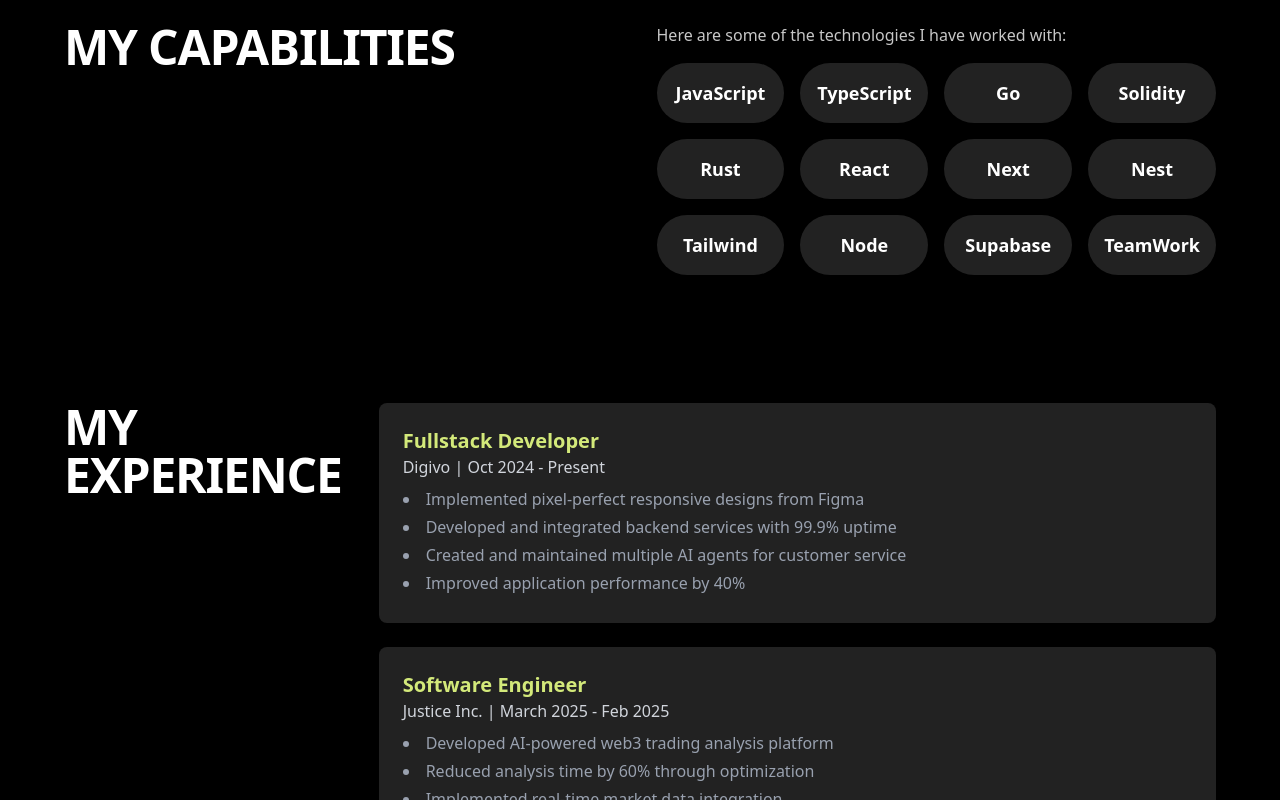
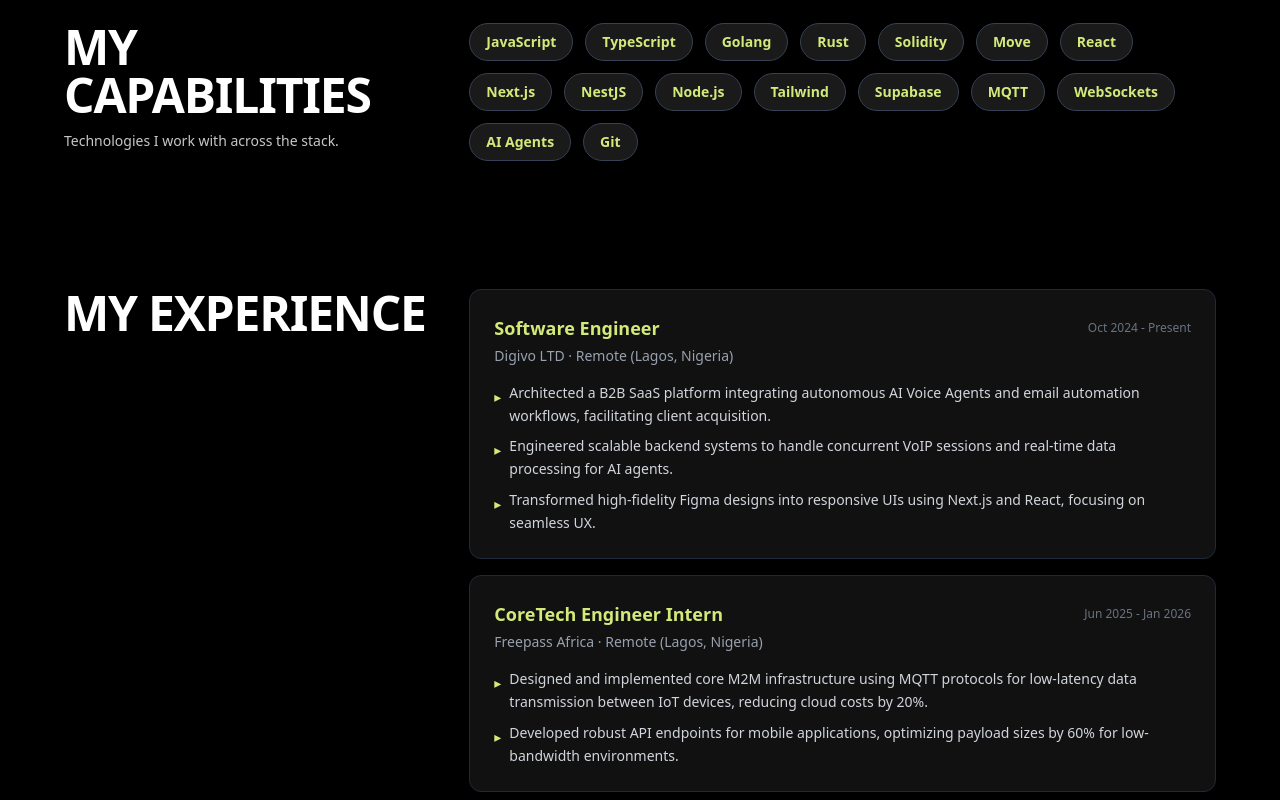
Before and after one commit to MikeyA-yo/ay10xdevportfolio, a Next.js app: page /about in a window 1280 px wide. Shown: the part 540-1340 px from the top of the page. Built offline with nearby package versions, Linux system fonts and the light colour scheme.

Commit message:
feat:made about changes

```diff
--- a/components/about.tsx
+++ b/components/about.tsx
@@ -1,4 +1,7 @@
+"use client";
+
 import Link from "next/link";
+import { motion } from "motion/react";
 import { FaXTwitter, FaGithub, FaDownload } from "react-icons/fa6";
 
 export function AboutM() {
@@ -52,118 +55,129 @@ export function AboutM() {
   );
 }
 
+const skills = [
+  "JavaScript",
+  "TypeScript",
+  "Golang",
+  "Rust",
+  "Solidity",
+  "Move",
+  "React",
+  "Next.js",
+  "NestJS",
+  "Node.js",
+  "Tailwind",
+  "Supabase",
+  "MQTT",
+  "WebSockets",
+  "AI Agents",
+  "Git",
+];
+
 export function Skills() {
   return (
-    <>
     <section className="text-white py-16 px-10 md:px-8 lg:px-16">
-        <div className="flex flex-col md:flex-row gap-4 justify-between">
-          <div>
+      <div className="flex flex-col md:flex-row gap-8 justify-between">
+        <div className="md:w-1/3">
           <h2 className="text-4xl md:text-4xl lg:text-5xl font-bold uppercase tracking-tight">
             My Capabilities
           </h2>
+          <p className="text-[#C7C7C7] mt-3 text-sm">
+            Technologies I work with across the stack.
+          </p>
         </div>
-          <div>
-            <p className="text-[#C7C7C7]">
-              Here are some of the technologies I have worked with:
-            </p>
-            <div className="grid grid-cols-2 md:grid-cols-3 lg:grid-cols-4 gap-4 mt-4">
-              {[
-                "JavaScript",
-                "TypeScript",
-                "Go",
-                "Solidity",
-                "Rust",
-                "React",
-                "Next",
-                "Nest",
-                "Tailwind",
-                "Node",
-                "Supabase",
-                "TeamWork",
-              ].map((skill, index) => (
-                <div
+        <div className="md:w-2/3 flex flex-wrap gap-3">
+          {skills.map((skill, index) => (
+            <motion.span
               key={index}
-                  className="bg-[#222222] p-4 rounded-full flex items-center justify-center text-center hover:bg-[#D3E97A] hover:text-black transform hover:scale-110 transition-all duration-300 ease-in-out"
+              initial={{ opacity: 0, scale: 0.75 }}
+              whileInView={{ opacity: 1, scale: 1 }}
+              viewport={{ once: true }}
+              transition={{ duration: 0.3, delay: index * 0.04 }}
+              whileHover={{ scale: 1.1 }}
+              className="bg-[#1a1a1a] border border-gray-700 text-[#D3E97A] px-4 py-2 rounded-full text-sm font-semibold cursor-default hover:bg-[#D3E97A] hover:text-black transition-colors duration-200"
             >
-                  <p className="text-lg font-semibold">{skill}</p>
-                </div>
+              {skill}
+            </motion.span>
           ))}
         </div>
       </div>
-        </div>
     </section>
-    </>
   );
 }
 
+const experiences = [
+  {
+    position: "Software Engineer",
+    company: "Digivo LTD",
+    location: "Remote (Lagos, Nigeria)",
+    duration: "Oct 2024 - Present",
+    achievements: [
+      "Architected a B2B SaaS platform integrating autonomous AI Voice Agents and email automation workflows, facilitating client acquisition.",
+      "Engineered scalable backend systems to handle concurrent VoIP sessions and real-time data processing for AI agents.",
+      "Transformed high-fidelity Figma designs into responsive UIs using Next.js and React, focusing on seamless UX.",
+    ],
+  },
+  {
+    position: "CoreTech Engineer Intern",
+    company: "Freepass Africa",
+    location: "Remote (Lagos, Nigeria)",
+    duration: "Jun 2025 - Jan 2026",
+    achievements: [
+      "Designed and implemented core M2M infrastructure using MQTT protocols for low-latency data transmission between IoT devices, reducing cloud costs by 20%.",
+      "Developed robust API endpoints for mobile applications, optimizing payload sizes by 60% for low-bandwidth environments.",
+    ],
+  },
+  {
+    position: "Smart Contract Developer (Contract)",
+    company: "Bizflip",
+    location: "Remote (US)",
+    duration: "Jun 2025 - Mar 2026",
+    achievements: [
+      "Refactored Solidity codebases to improve gas efficiency by 50% and security, reducing transaction costs for marketplace users.",
+      "Delivered critical secure smart contract features for MVP launch within a strict 2-month deadline.",
+    ],
+  },
+];
+
 export function Experience() {
   return (
-        <>
     <section className="text-white py-16 px-10 md:px-8 lg:px-16">
-            <div className="flex flex-col md:flex-row gap-4 justify-between">
-              <div>
+      <div className="flex flex-col md:flex-row gap-8 justify-between">
+        <div className="md:w-1/3">
           <h2 className="text-4xl md:text-4xl lg:text-5xl font-bold uppercase tracking-tight">
             My Experience
           </h2>
         </div>
-              <div className="flex flex-col gap-2">
-                {[
-                    {
-                        position: "Fullstack Developer",
-                        company: "Digivo",
-                        achievements: [
-                            "Implemented pixel-perfect responsive designs from Figma",
-                            "Developed and integrated backend services with 99.9% uptime",
-                            "Created and maintained multiple AI agents for customer service",
-                            "Improved application performance by 40%"
-                        ],
-                        duration: "Oct 2024 - Present"
-                    },
-                    {
-                        position: "Software Engineer",
-                        company: "Justice Inc.",
-                        achievements: [
-                            "Developed AI-powered web3 trading analysis platform",
-                            "Reduced analysis time by 60% through optimization",
-                            "Implemented real-time market data integration",
-                        ],
-                        duration: "March 2025 - Feb 2025"
-                    },
-                    {
-                    position: "Core Tech Engineer",
-                    company: "Freepass Africa",
-                    achievements: [
-                      "Collaborated with a senior developer to architect and build the IoT core platform",
-                      "Implemented M2M streaming using MQTT, HTTPS, and LoRaWAN protocols",
-                      "Developed scalable backend services for real-time device communication",
-                      "Integrated secure authentication and data encryption for IoT devices",
-                      "Optimized system for high-throughput and low-latency data streaming"
-                    ],
-                    duration: "Jun 2025 - Jan 2026"
-                  },
-                  {
-                    position: "Smart Contract Developer (Contract)",
-                    company: "Bizflip · Remote (US)",
-                    achievements: [
-                      "Refactored Solidity codebases to improve gas efficiency by 50% and security, reducing transaction costs for marketplace users",
-                      "Delivered critical secure smart contract features for MVP launch within a strict 2-month deadline"
-                    ],
-                    duration: "Jun 2025 - Mar 2026"
-                  }
-                ].map((exp, index) => (
-                    <div key={index} className="bg-[#222222] p-6 rounded-lg mb-4">
-                        <h3 className="text-xl font-bold text-[#D3E97A]">{exp.position}</h3>
-                        <p className="text-gray-300 mb-2">{exp.company} | {exp.duration}</p>
-                        <ul className="list-disc list-inside text-gray-400">
-                            {exp.achievements.map((achievement, i) => (
-                                <li key={i} className="mb-1">{achievement}</li>
+        <div className="md:w-2/3 flex flex-col gap-4">
+          {experiences.map((exp, index) => (
+            <motion.div
+              key={index}
+              initial={{ opacity: 0, y: 24 }}
+              whileInView={{ opacity: 1, y: 0 }}
+              viewport={{ once: true }}
+              transition={{ duration: 0.45, delay: index * 0.1 }}
+              className="bg-[#111111] border border-gray-800 p-6 rounded-xl"
+            >
+              <div className="flex flex-col sm:flex-row sm:items-center sm:justify-between gap-1 mb-1">
+                <h3 className="text-lg font-bold text-[#D3E97A]">{exp.position}</h3>
+                <span className="text-xs text-gray-500">{exp.duration}</span>
+              </div>
+              <p className="text-sm text-gray-400 mb-4">
+                {exp.company} · {exp.location}
+              </p>
+              <ul className="space-y-2">
+                {exp.achievements.map((item, i) => (
+                  <li key={i} className="flex gap-2 text-sm text-gray-300 leading-relaxed">
+                    <span className="text-[#D3E97A] mt-1 shrink-0">▸</span>
+                    {item}
+                  </li>
                 ))}
               </ul>
-                    </div>
+            </motion.div>
           ))}
         </div>
       </div>
     </section>
-        </>
-    )
+  );
 }
```
Lines whose indentation alone changed are shown as unchanged.
